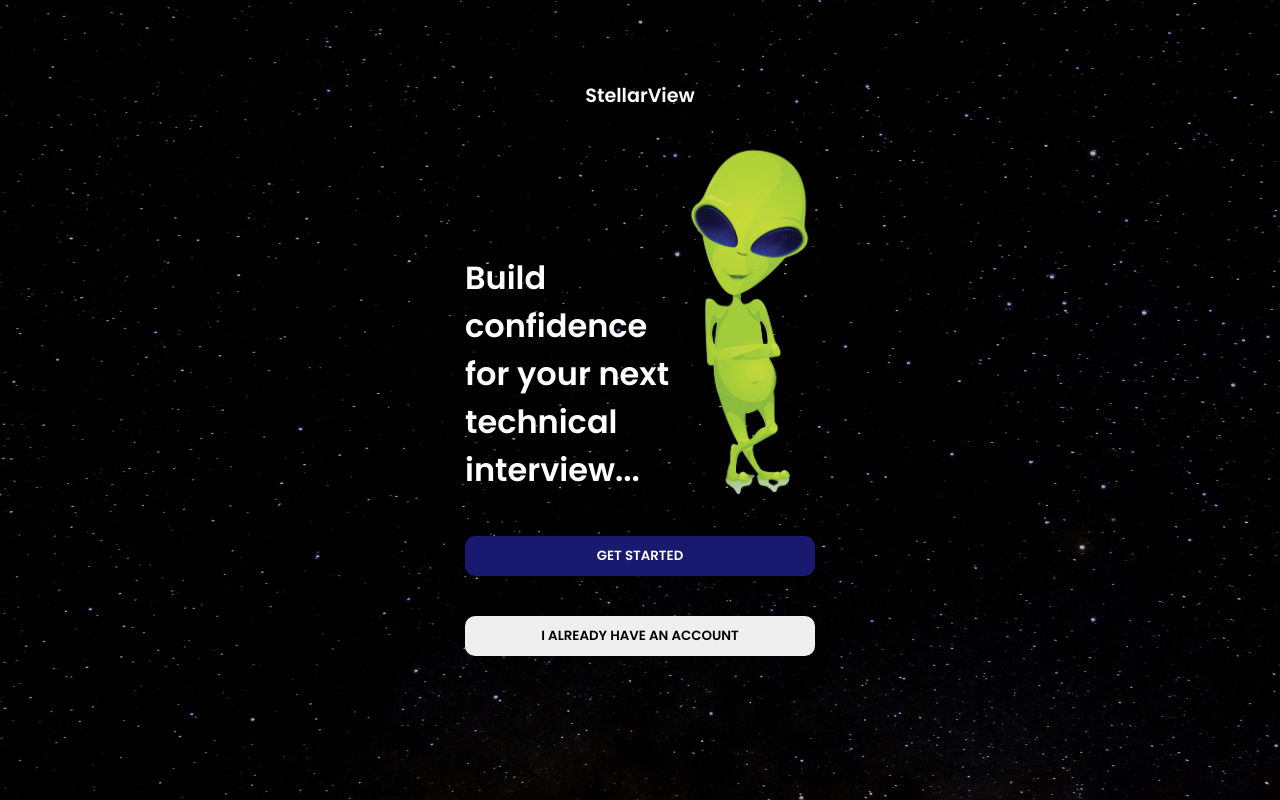
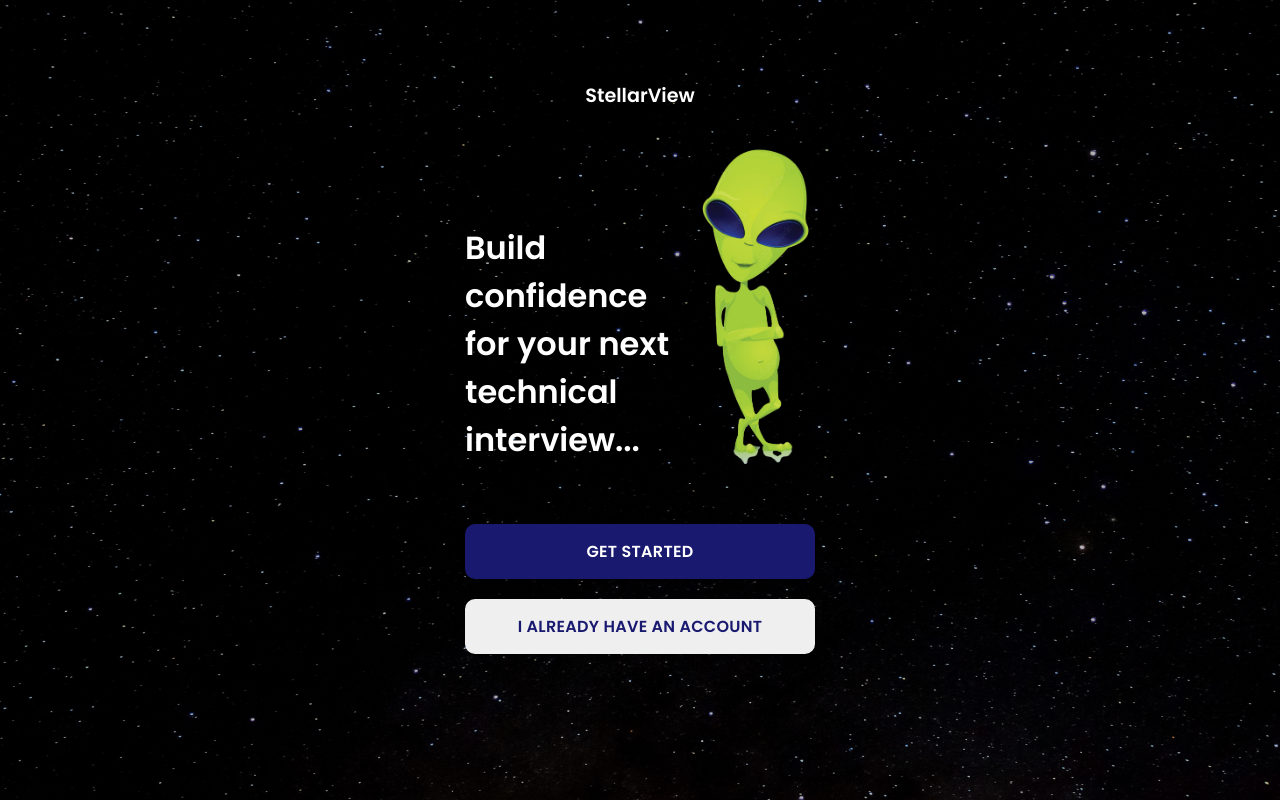
Before and after one commit to stellarview/stellarView-frontend, a React app: page /welcome in a window 1280 px wide. Built offline with nearby package versions, Linux system fonts and the light colour scheme; no server answers.

Commit message:
welcome buttons

```diff
--- a/src/components/Buttons/CustomButton.module.scss
+++ b/src/components/Buttons/CustomButton.module.scss
@@ -1,10 +1,14 @@
 .CustomButton {
-    padding: 10px;
+    padding: 15px;
     border-radius: 10px;
     border: none;
     font-family: inherit;
-    text-transform: uppercase;font-weight: 600;
-    margin: 20px 0;
+    font-size: 1rem;
+    text-transform: uppercase;
+    font-weight: 600;
+    margin: 10px 0;
     cursor: pointer;
+    letter-spacing: .3px;
+
 
 }
--- a/src/components/WelcomePage/Welcome.jsx
+++ b/src/components/WelcomePage/Welcome.jsx
@@ -28,13 +28,14 @@ export default function Welcome() {
       <CustomButton
         onClick={signUpRedirect}
         style={{
-          background: 'midnightblue',
+          backgroundColor: 'midnightblue',
           color: 'white'
-        }}
-      >
+        }}>
         get started
       </CustomButton>
-      <CustomButton onClick={signInRedirect}>
+      <CustomButton
+        onClick={signInRedirect}
+        style={{ color: 'midnightblue' }}>
         I already have an account
       </CustomButton>
       <Outlet />
--- a/src/components/WelcomePage/Welcome.module.scss
+++ b/src/components/WelcomePage/Welcome.module.scss
@@ -9,11 +9,12 @@
         display: flex;
         flex-direction: row;
         align-items: flex-end;
+        margin-bottom: 50px;
     }
 
     img {
-        width: 350px;
-        height: 350px;
+        width: 320px;
+        height: 320px;
     }
 
 }
```
